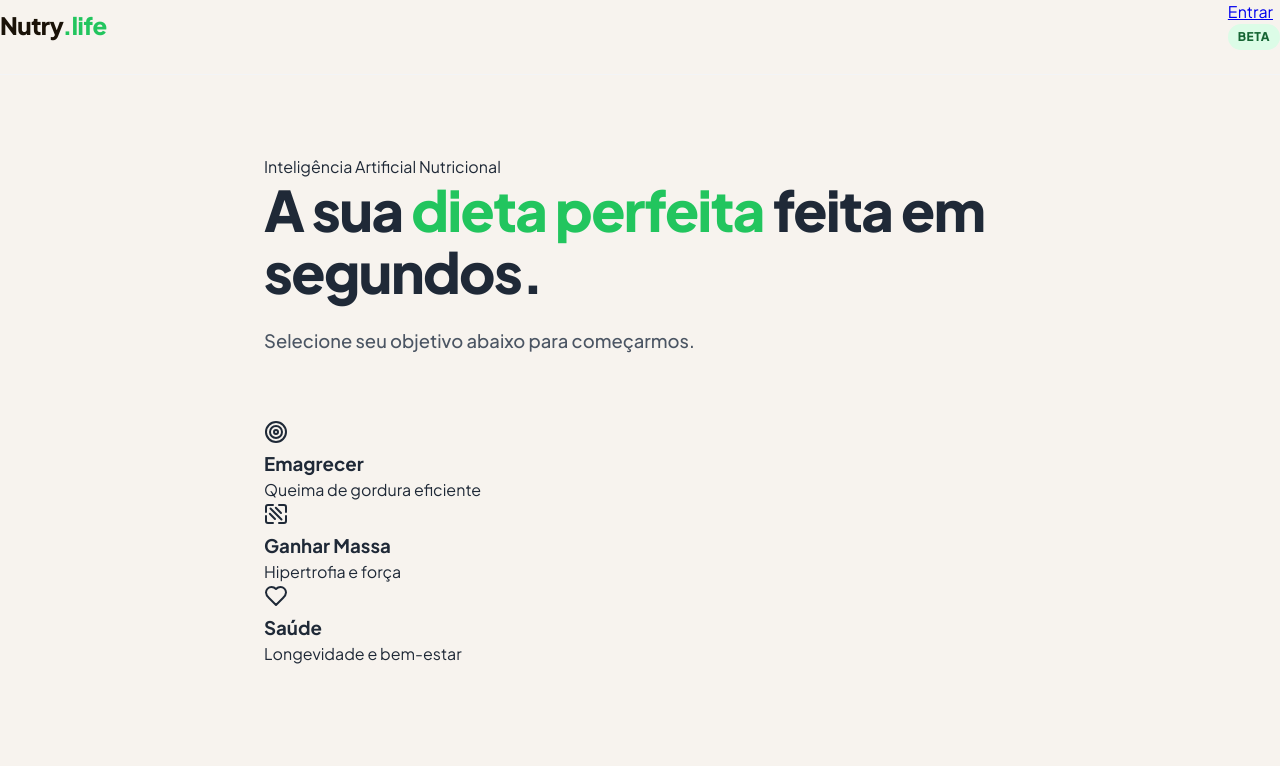
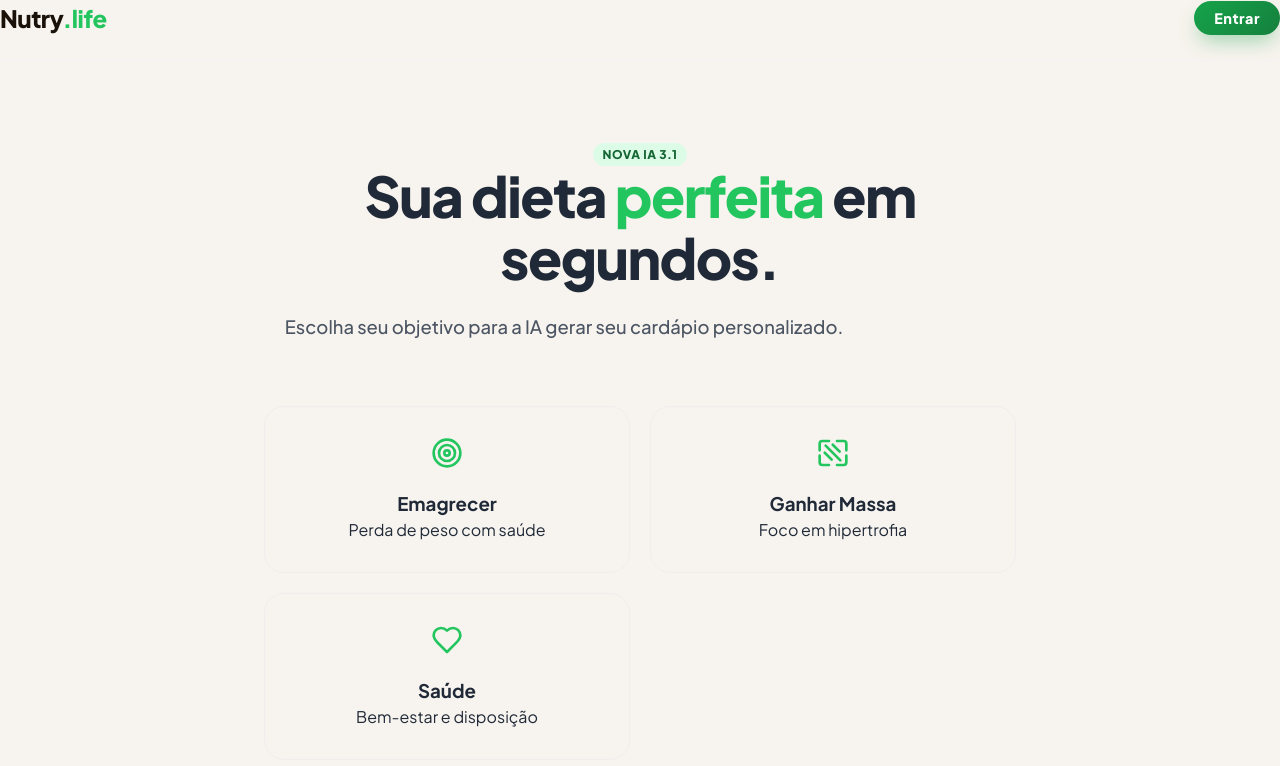
Before and after one commit to elevanceseguros/Nutri, a Next.js app: page / in a window 1280 px wide. Shown: the top 766 px of the page. Built offline with nearby package versions, Linux system fonts and the light colour scheme; a web font is replaced by a local one.

Commit message:
Update page.tsx

```diff
--- a/src/app/page.tsx
+++ b/src/app/page.tsx
@@ -4,16 +4,15 @@ import React, { useState, useEffect } from "react";
 import { supabase } from "../lib/supabase";
 import styles from "./page.module.css";
 
-// --- Ícones ---
-const Target = () => <svg width="24" height="24" viewBox="0 0 24 24" fill="none" stroke="currentColor" strokeWidth="2" strokeLinecap="round" strokeLinejoin="round"><circle cx="12" cy="12" r="10"/><circle cx="12" cy="12" r="6"/><circle cx="12" cy="12" r="2"/></svg>;
-const Dumbbell = () => <svg width="24" height="24" viewBox="0 0 24 24" fill="none" stroke="currentColor" strokeWidth="2" strokeLinecap="round" strokeLinejoin="round"><path d="m6.5 6.5 11 11"/><path d="m11.8 5.8 5.2 5.2"/><path d="m5.8 11.8 5.2 5.2"/><path d="M2 10V5a2 2 0 0 1 2-2h5"/><path d="M15 21h5a2 2 0 0 0 2-2v-5"/><path d="M15 3h5a2 2 0 0 1 2 2v5"/><path d="M2 14v5a2 2 0 0 0 2 2h5"/></svg>;
-const Heart = () => <svg width="24" height="24" viewBox="0 0 24 24" fill="none" stroke="currentColor" strokeWidth="2" strokeLinecap="round" strokeLinejoin="round"><path d="M19 14c1.49-1.46 3-3.21 3-5.5A5.5 5.5 0 0 0 16.5 3c-1.76 0-3 .5-4.5 2-1.5-1.5-2.74-2-4.5-2A5.5 5.5 0 0 0 2 8.5c0 2.3 1.5 4.05 3 5.5l7 7Z"/></svg>;
-const RefreshCcw = () => <svg width="18" height="18" viewBox="0 0 24 24" fill="none" stroke="currentColor" strokeWidth="2" strokeLinecap="round" strokeLinejoin="round"><path d="M21 12a9 9 0 0 0-9-9 9.75 9.75 0 0 0-6.74 2.74L3 8"/><path d="M3 3v5h5"/><path d="M3 12a9 9 0 0 0 9 9 9.75 9.75 0 0 0 6.74-2.74L21 16"/><path d="M16 21v-5h5"/></svg>;
+// --- ÍCONES (SVG para manter o design limpo) ---
+const Target = () => <svg width="32" height="32" viewBox="0 0 24 24" fill="none" stroke="#22c55e" strokeWidth="2" strokeLinecap="round" strokeLinejoin="round"><circle cx="12" cy="12" r="10"/><circle cx="12" cy="12" r="6"/><circle cx="12" cy="12" r="2"/></svg>;
+const Dumbbell = () => <svg width="32" height="32" viewBox="0 0 24 24" fill="none" stroke="#22c55e" strokeWidth="2" strokeLinecap="round" strokeLinejoin="round"><path d="m6.5 6.5 11 11"/><path d="m11.8 5.8 5.2 5.2"/><path d="m5.8 11.8 5.2 5.2"/><path d="M2 10V5a2 2 0 0 1 2-2h5"/><path d="M15 21h5a2 2 0 0 0 2-2v-5"/><path d="M15 3h5a2 2 0 0 1 2 2v5"/><path d="M2 14v5a2 2 0 0 0 2 2h5"/></svg>;
+const Heart = () => <svg width="32" height="32" viewBox="0 0 24 24" fill="none" stroke="#22c55e" strokeWidth="2" strokeLinecap="round" strokeLinejoin="round"><path d="M19 14c1.49-1.46 3-3.21 3-5.5A5.5 5.5 0 0 0 16.5 3c-1.76 0-3 .5-4.5 2-1.5-1.5-2.74-2-4.5-2A5.5 5.5 0 0 0 2 8.5c0 2.3 1.5 4.05 3 5.5l7 7Z"/></svg>;
+const Sparkles = () => <svg width="20" height="20" viewBox="0 0 24 24" fill="none" stroke="currentColor" strokeWidth="2"><path d="m12 3-1.912 5.813a2 2 0 0 1-1.275 1.275L3 12l5.813 1.912a2 2 0 0 1 1.275 1.275L12 21l1.912-5.813a2 2 0 0 1 1.275-1.275L21 12l-5.813-1.912a2 2 0 0 1-1.275-1.275L12 3Z"/></svg>;
 
 export default function Home() {
   const [user, setUser] = useState<any>(null);
   const [isPro, setIsPro] = useState(false);
-  const [loadingAuth, setLoadingAuth] = useState(true);
   const [screen, setScreen] = useState("objective");
   const [objective, setObjective] = useState("");
   const [isGenerating, setIsGenerating] = useState(false);
@@ -28,119 +27,118 @@ export default function Home() {
         const { data: perfil } = await supabase.from("profiles").select("plano").eq("id", session.user.id).single();
         if (perfil?.plano === "pro") setIsPro(true);
       }
-      setLoadingAuth(false);
     };
     checkUser();
   }, []);
 
-  const handleGenerate = (type: string) => {
-    setObjective(type);
+  const startGeneration = (selected: string) => {
+    setObjective(selected);
     setIsGenerating(true);
+    // Simulação de IA
     setTimeout(() => {
       setDietPlan({
-        calorias: "2.100 kcal",
+        calorias: "2.250 kcal",
         refeicoes: [
-          { hora: "08:00", nome: "Café da Manhã", prato: "Omelete com Queijo e Tomate" },
-          { hora: "12:00", nome: "Almoço", prato: "Frango Grelhado, Arroz e Brócolis" },
-          { hora: "19:00", nome: "Jantar", prato: "Peixe Assado com Salada Verde" }
+          { hora: "08:00", nome: "Café da Manhã", prato: "Crepioca Proteica" },
+          { hora: "12:00", nome: "Almoço", prato: "Frango com Batata Doce" },
+          { hora: "19:00", nome: "Jantar", prato: "Salmão com Legumes" }
         ]
       });
       setIsGenerating(false);
       setScreen("plan");
-    }, 2000);
+    }, 2500);
   };
-
-  if (loadingAuth) return <div className={styles.loading}>Carregando Nutry.life...</div>;
 
   return (
     <div className={styles.container}>
       <header className={styles.header}>
         <div className={styles.logo}>Nutry<span className={styles.logoAccent}>.life</span></div>
-        <div className={styles.headerActions}>
+        <div className={styles.headerRight}>
           {user ? (
             <div className={styles.userStatus}>
-              <span className={styles.tag}>{isPro ? "🚀 PRO" : "FREE"}</span>
+              <span className={styles.tag} style={{ background: isPro ? '#22c55e' : '#f3f4f6', color: isPro ? '#fff' : '#666' }}>
+                {isPro ? "🚀 PRO" : "PLANO FREE"}
+              </span>
               <button onClick={() => supabase.auth.signOut().then(() => window.location.reload())} className={styles.swapBtn}>Sair</button>
             </div>
           ) : (
-            <a href="/login" className={styles.btnEntrar}>Entrar</a>
+            <a href="/login" className={styles.btnPrimary} style={{ padding: '8px 20px', fontSize: '0.9rem', textDecoration: 'none' }}>Entrar</a>
           )}
-          <div className={styles.badge}>Beta</div>
         </div>
       </header>
 
       <main className={styles.main}>
         {screen === "objective" ? (
-          <div className="fade-up">
-            <span className={styles.preTitle}>Inteligência Artificial Nutricional</span>
-            <h1 className={styles.heroTitle}>A sua <span className={styles.logoAccent}>dieta perfeita</span> feita em segundos.</h1>
-            <p className={styles.heroSub}>Selecione seu objetivo abaixo para começarmos.</p>
+          <div className="fade-up" style={{ textAlign: 'center', width: '100%' }}>
+            <span className={styles.badge}>Nova IA 3.1</span>
+            <h1 className={styles.heroTitle}>Sua dieta <span className={styles.logoAccent}>perfeita</span> em segundos.</h1>
+            <p className={styles.heroSub}>Escolha seu objetivo para a IA gerar seu cardápio personalizado.</p>
 
-            <div className={styles.gridObjectives}>
-              <div className={styles.objCard} onClick={() => handleGenerate("Emagrecer")}>
+            <div className={styles.gridObjectives} style={{ display: 'grid', gridTemplateColumns: 'repeat(auto-fit, minmax(250px, 1fr))', gap: '20px', marginTop: '40px' }}>
+              <div className={styles.objCard} onClick={() => startGeneration("Emagrecer")} style={{ cursor: 'pointer', padding: '30px', border: '1px solid #eee', borderRadius: '20px', transition: '0.3s' }}>
                 <Target />
-                <h3>Emagrecer</h3>
-                <p>Queima de gordura eficiente</p>
+                <h3 style={{ marginTop: '15px' }}>Emagrecer</h3>
+                <p>Perda de peso com saúde</p>
               </div>
-              <div className={styles.objCard} onClick={() => handleGenerate("Massa Muscular")}>
+              <div className={styles.objCard} onClick={() => startGeneration("Ganhar Massa")} style={{ cursor: 'pointer', padding: '30px', border: '1px solid #eee', borderRadius: '20px', transition: '0.3s' }}>
                 <Dumbbell />
-                <h3>Ganhar Massa</h3>
-                <p>Hipertrofia e força</p>
+                <h3 style={{ marginTop: '15px' }}>Ganhar Massa</h3>
+                <p>Foco em hipertrofia</p>
               </div>
-              <div className={styles.objCard} onClick={() => handleGenerate("Saúde")}>
+              <div className={styles.objCard} onClick={() => startGeneration("Saúde & Longevidade")} style={{ cursor: 'pointer', padding: '30px', border: '1px solid #eee', borderRadius: '20px', transition: '0.3s' }}>
                 <Heart />
-                <h3>Saúde</h3>
-                <p>Longevidade e bem-estar</p>
+                <h3 style={{ marginTop: '15px' }}>Saúde</h3>
+                <p>Bem-estar e disposição</p>
               </div>
             </div>
           </div>
         ) : (
           <div className="fade-up" style={{ width: '100%', maxWidth: '800px' }}>
-            <div className={styles.dietHeader}>
-              <h2>Seu Plano para {objective}</h2>
-              <button onClick={() => setScreen("objective")} className={styles.swapBtn}>Trocar Objetivo</button>
-            </div>
-
+            <button onClick={() => setScreen("objective")} className={styles.swapBtn} style={{ marginBottom: '20px' }}>← Voltar</button>
             <div className={styles.dietCard}>
-              {dietPlan.refeicoes.map((meal: any, i: number) => (
-                <div key={i} className={styles.mealRow}>
+              <div style={{ display: 'flex', justifyContent: 'space-between', marginBottom: '20px' }}>
+                <h2>Seu Plano: {objective}</h2>
+                <span className={styles.tag}>{dietPlan?.calorias}</span>
+              </div>
+              {dietPlan?.refeicoes.map((meal: any, i: number) => (
+                <div key={i} className={styles.mealRow} style={{ display: 'flex', justifyContent: 'space-between', padding: '15px 0', borderBottom: '1px solid #f0f0f0' }}>
                   <div>
-                    <span className={styles.mealTime}>{meal.hora} - {meal.nome}</span>
-                    <h3 className={styles.mealName}>{meal.prato}</h3>
+                    <span style={{ fontSize: '0.8rem', color: '#22c55e', fontWeight: 'bold' }}>{meal.hora}</span>
+                    <h3 style={{ margin: '5px 0' }}>{meal.prato}</h3>
                   </div>
-                  <button className={styles.swapBtn} onClick={() => !isPro ? setShowPaywall(true) : null}>
-                    <RefreshCcw /> Substituir
-                  </button>
+                  <button className={styles.swapBtn} onClick={() => !isPro && setShowPaywall(true)}>Substituir</button>
                 </div>
               ))}
             </div>
-
             {!isPro && (
-              <div className={styles.premiumBanner}>
-                <h3>Quer personalizar tudo?</h3>
-                <p>No plano PRO você substitui pratos e salva seu histórico.</p>
-                <button className={styles.btnPrimary}>Ver Planos PRO</button>
+              <div className={styles.premiumBanner} style={{ marginTop: '30px', background: '#f0fff4', border: '1px solid #22c55e', padding: '20px', borderRadius: '15px', textAlign: 'center' }}>
+                <h3>🚀 Desbloqueie o Nutry.life PRO</h3>
+                <p>Substitua pratos ilimitados e salve suas dietas.</p>
+                <button className={styles.btnPrimary} style={{ marginTop: '15px' }}>Ver Planos PRO</button>
               </div>
             )}
           </div>
         )}
       </main>
 
-      {showPaywall && (
-        <div className={styles.modalOverlay} onClick={() => setShowPaywall(false)}>
-          <div className={styles.modalContent} onClick={e => e.stopPropagation()}>
-            <h2>Função Exclusiva PRO 🔒</h2>
-            <p>Para substituir refeições e personalizar ingredientes, assine o plano PRO.</p>
-            <button className={styles.btnPrimary} style={{ marginTop: '15px' }}>Assinar Agora</button>
+      {/* MODAL DE LOADING */}
+      {isGenerating && (
+        <div className={styles.modalOverlay} style={{ position: 'fixed', inset: 0, background: 'rgba(255,255,255,0.9)', display: 'flex', alignItems: 'center', justifyContent: 'center', zIndex: 1000 }}>
+          <div style={{ textAlign: 'center' }}>
+            <div className={styles.spinner}></div>
+            <p style={{ marginTop: '15px', fontWeight: 'bold', color: '#22c55e' }}>IA processando seu plano...</p>
           </div>
         </div>
       )}
 
-      {isGenerating && (
-        <div className={styles.modalOverlay}>
-          <div className={styles.modalContent}>
-            <div className={styles.spinner}></div>
-            <p>Nossa IA está calculando sua dieta...</p>
+      {/* MODAL DE PAYWALL */}
+      {showPaywall && (
+        <div className={styles.modalOverlay} onClick={() => setShowPaywall(false)} style={{ position: 'fixed', inset: 0, background: 'rgba(0,0,0,0.5)', display: 'flex', alignItems: 'center', justifyContent: 'center', zIndex: 1000 }}>
+          <div className={styles.modalContent} onClick={e => e.stopPropagation()} style={{ background: '#fff', padding: '40px', borderRadius: '20px', textAlign: 'center', maxWidth: '400px' }}>
+            <div style={{ fontSize: '3rem' }}>🔒</div>
+            <h2>Recurso Exclusivo</h2>
+            <p>A personalização de ingredientes está disponível apenas no plano PRO.</p>
+            <button className={styles.btnPrimary} style={{ marginTop: '20px', width: '100%' }}>Fazer Upgrade</button>
           </div>
         </div>
       )}
```
